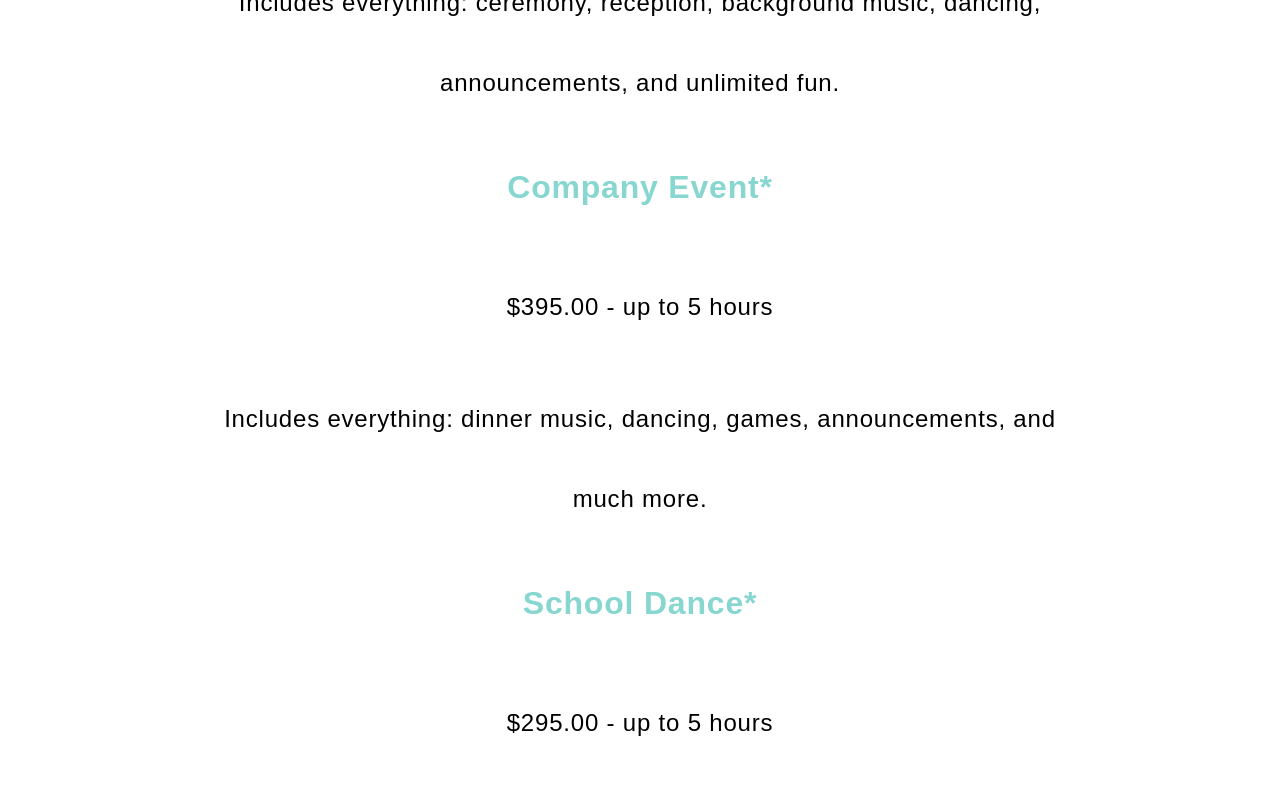
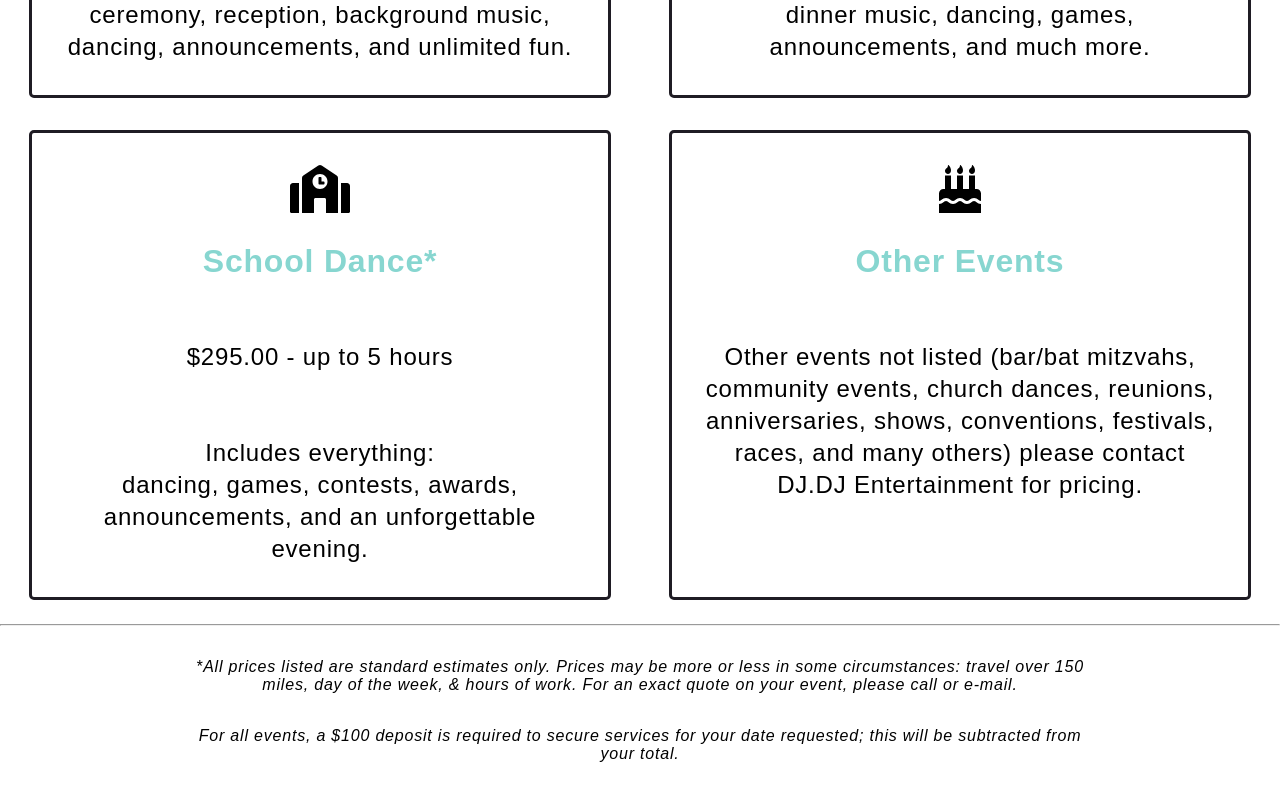
Before and after one commit to ethyl2/djdj, a React (Create React App) app: page /pricing in a window 1280 px wide. Shown: the part 1360-2160 px from the top of the page. Built offline with nearby package versions, Linux system fonts and the light colour scheme; the HTML template or start-up script is replaced by a standard one; a web font is replaced by a local one.

Commit message:
Added styling to event types in pricing

```diff
--- a/src/App.css
+++ b/src/App.css
@@ -9,7 +9,7 @@
   font-family: Prata, serif;
   letter-spacing: 0.55rem;
   color: #F7950F;
-  margin: 3rem auto 6rem auto;
+  margin: 2.5rem auto 3rem auto;
 }
 
 h2 {
@@ -105,3 +105,40 @@
 .awesome-point h3 {
   color: #F7950F;
 }
+
+.event-types {
+  display: flex;
+  flex-flow: row wrap;
+  width: 100%;
+  justify-content: space-around;
+  align-items: stretch;
+}
+
+.event-type {
+  width: 45%;
+  border: 3px solid #1F1C24;
+  border-radius: 5px;
+  margin-top: 2rem;
+  padding-top: 2rem;
+  display: flex;
+  flex-flow: column nowrap;
+  justify-content: flex-start;
+  align-items: center;
+}
+
+.event-type h2 {
+  width: 100%;
+  margin: 1rem;
+}
+
+.event-type p {
+  width: 90%;
+  line-height: 2rem;
+
+}
+
+.note {
+  font-size: 1rem;
+  font-style: italic;
+  line-height: 1.15rem;
+}
--- a/src/components/Pricing.js
+++ b/src/components/Pricing.js
@@ -2,6 +2,9 @@
 import coupleDancing from '../images/coupleDancing.jpg';
 import { FontAwesomeIcon } from '@fortawesome/react-fontawesome';
 import { faHeart,
+    faMusic,
+    faSchool,
+    faBirthdayCake
     } from '@fortawesome/free-solid-svg-icons';
 
 const Pricing = (props) => {
@@ -14,37 +17,54 @@
             <div className="img-container" >
                 <img src={coupleDancing} alt="Bride and Groom Dancing" />
             </div>
+
+            <div className="event-types" >
+                <container className="event-type">
                 <FontAwesomeIcon icon={faHeart} />
                     <h2>Wedding*</h2>
 
                         <p>$495.00 - up to 5 hours</p>
-                <p>Includes everything: ceremony, reception, background music, dancing, announcements, and unlimited fun.
+                        <p>Includes everything:<br /> ceremony, reception, background music, dancing, announcements, and unlimited fun.
                         </p>
+                </container>
 
+                <container className="event-type">
+                    <FontAwesomeIcon icon={faMusic} />
                     <h2>Company Event*</h2>
 
                         <p>$395.00 - up to 5 hours</p>
-                <p>Includes everything: dinner music, dancing, games, announcements, and much more.
+                        <p>Includes everything:<br /> dinner music, dancing, games, announcements, and much more.
                         </p>
+                </container>
 
+                <container className="event-type">
+
+                    <FontAwesomeIcon icon={faSchool} />
                     <h2>School Dance*</h2>
+                    <p>$295.00 - up to 5 hours</p>
+                    <p>Includes everything:<br /> dancing, games, contests, awards, announcements, and an unforgettable evening.
+                    </p>
+                </container>
 
-                <p>$295.00 - up to 5 hours</p>
-                <p>Includes everything: dancing, games, contests, awards, announcements, and an unforgettable evening.
+                <container className="event-type">
+                    <FontAwesomeIcon icon={faBirthdayCake} />
+                    <h2> Other Events</h2>
+                        <p>Other events not listed (bar/bat mitzvahs, community events,
+                            church dances, reunions, anniversaries, shows, conventions,
+                            festivals, races, and many others) please contact DJ.DJ
+                            Entertainment for pricing.
                         </p>
-
-            <h2> Other Events</h2>
-                <p>Other events not listed (bar/bat mitzvahs, community events, church dances, reunions, anniversaries, shows, conventions, festivals, races, and many others) please contact DJ.DJ Entertainment for pricing.
-                </p>
-
+                </container>
+            </div>
             <hr />
-            <p>
-            *All prices listed are standard estimates only,
-            prices may be more or less in some circumstances:
+            <p className="note">
+            *All prices listed are standard estimates only.
+            Prices may be more or less in some circumstances:
             travel over 150 miles, day of the week, & hours of work.
-            For an exact quote on your event please call or e-mail.
+            For an exact quote on your event, please call or e-mail.</p>
+            <p className="note" >
             For all events, a $100 deposit is required to secure services
-            for your date requested, this will be subtracted from your total.
+            for your date requested; this will be subtracted from your total.
             </p>
         </div>
     );
```
Lines whose indentation alone changed are shown as unchanged.
